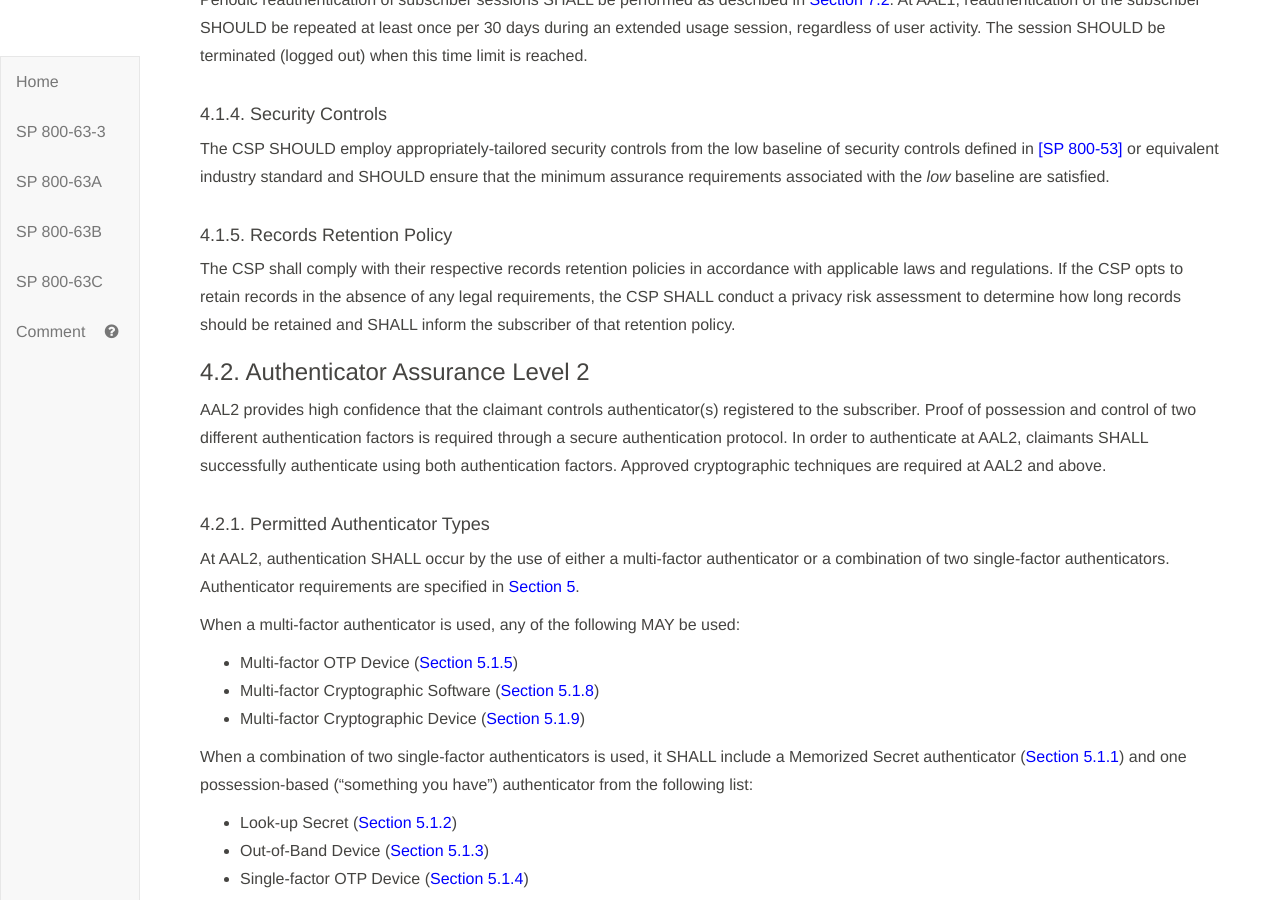
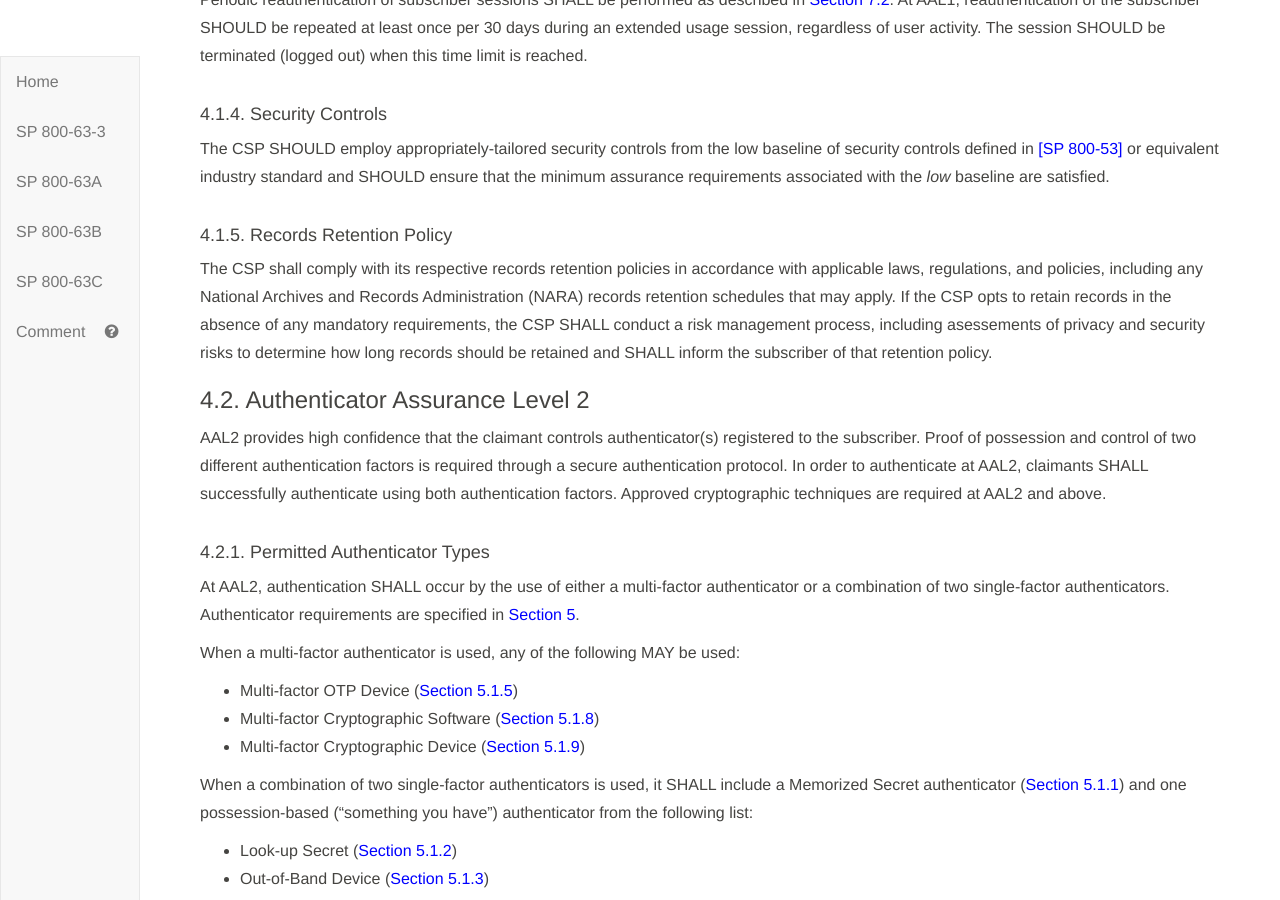
Before and after one commit to usnistgov/800-63-3, a Jekyll site: the page built from sp800-63b/sec4_aal.md, in a window 1280 px wide and 900 px high, scrolled down 1238 px. Built offline with Jekyll 4.4.1, drawn with Linux system fonts in a browser that asks for light colours; our own code applies the rules of GitHub Pages for plain Markdown files; some of the changed text lies outside the part shown.

Commit message:
Closes #1057

```diff
--- a/sp800-63b/sec4_aal.md
+++ b/sp800-63b/sec4_aal.md
@@ -48,7 +48,7 @@
 
 #### <a name="aal1records"></a> 4.1.5. Records Retention Policy
 
-The CSP shall comply with their respective records retention policies in accordance with applicable laws and regulations. If the CSP opts to retain records in the absence of any legal requirements, the CSP SHALL conduct a privacy risk assessment to determine how long records should be retained and SHALL inform the subscriber of that retention policy.
+The CSP shall comply with its respective records retention policies in accordance with applicable laws, regulations, and policies, including any National Archives and Records Administration (NARA) records retention schedules that may apply. If the CSP opts to retain records in the absence of any mandatory requirements, the CSP SHALL conduct a risk management process, including asessements of privacy and security risks to determine how long records should be retained and SHALL inform the subscriber of that retention policy.
 
 ### 4.2. Authenticator Assurance Level 2
 
@@ -98,7 +98,7 @@
 
 #### <a name="aal2records"></a> 4.2.5. Records Retention Policy
 
-CSPs shall comply with their respective records retention policies in accordance with whatever laws and regulations apply to those entities. If the CSP opts to retain records in the absence of any legal requirements, the CSP SHALL conduct a privacy risk assessment to determine how long records should be retained and SHALL inform the subscriber of that retention policy.
+The CSP shall comply with its respective records retention policies in accordance with applicable laws, regulations, and policies, including any National Archives and Records Administration (NARA) records retention schedules that may apply. If the CSP opts to retain records in the absence of any mandatory requirements, the CSP SHALL conduct a risk management process, including asessements of privacy and security risks to determine how long records should be retained and SHALL inform the subscriber of that retention policy.
 
 ### 4.3. Authenticator Assurance Level 3
 
@@ -138,7 +138,7 @@
 
 #### <a name="aal3records"></a> 4.3.5. Records Retention Policy
 
-The CSP SHALL comply with their respective records retention policies in accordance with whatever laws and regulations apply to those entities. If the CSP opts to retain records in the absence of any legal requirements, the CSP SHALL conduct a privacy risk assessment to determine how long records should be retained and SHALL inform the subscriber of that retention policy.
+The CSP shall comply with its respective records retention policies in accordance with applicable laws, regulations, and policies, including any National Archives and Records Administration (NARA) records retention schedules that may apply. If the CSP opts to retain records in the absence of any mandatory requirements, the CSP SHALL conduct a risk management process, including asessements of privacy and security risks to determine how long records should be retained and SHALL inform the subscriber of that retention policy.
 
 ### <a name="aal_privacy"></a>4.4. Privacy Requirements
 
```
